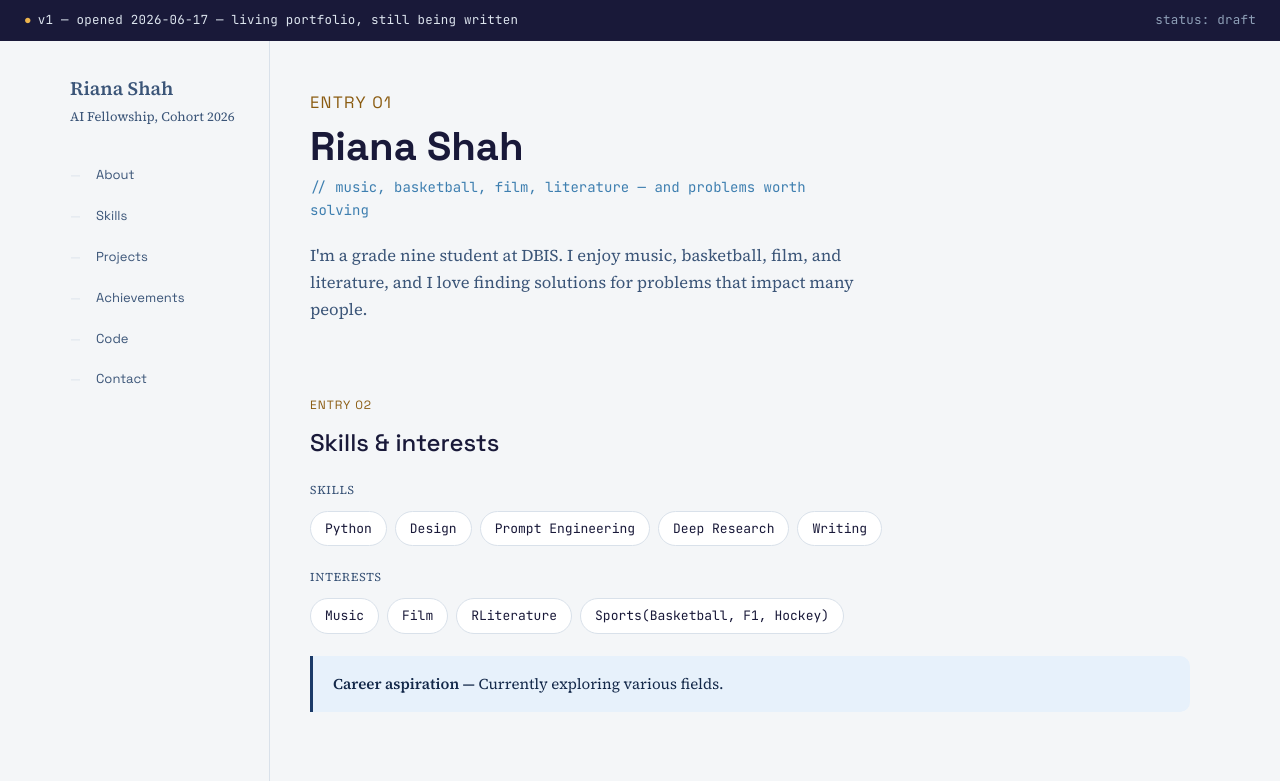
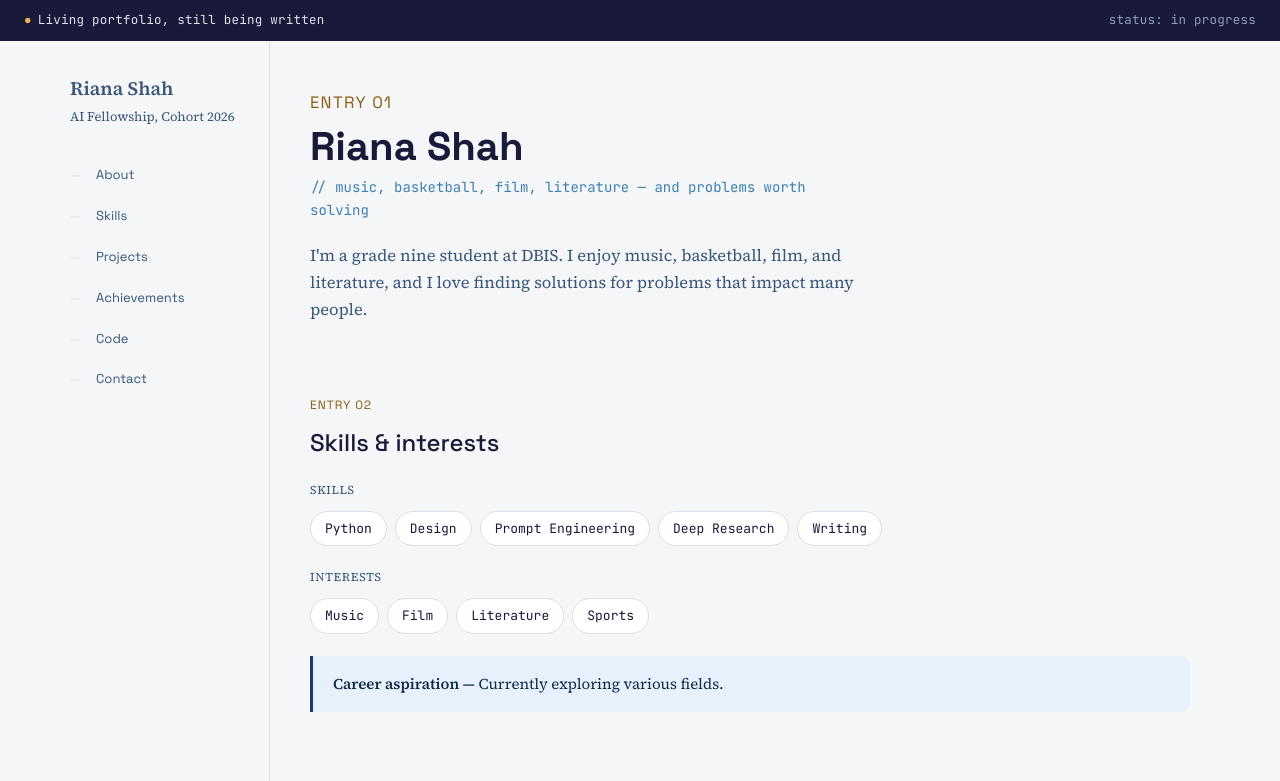
Before and after one commit to Ajskskdaf/Website1, a plain HTML site: page index.html in a window 1280 px wide. Shown: the top 781 px of the page. Drawn offline with Linux system fonts and the light colour scheme.

Commit message:
Update index.html

```diff
--- a/index.html
+++ b/index.html
@@ -287,8 +287,8 @@
 <body>
 
   <div class="logstrip">
-    <div><span class="dot">●</span>v1 — opened 2026-06-17 — living portfolio, still being written</div>
-    <div class="right">status: draft</div>
+    <div><span class="dot">●</span>Living portfolio, still being written</div>
+    <div class="right">status: in progress</div>
   </div>
 
   <div class="shell">
@@ -337,8 +337,8 @@
           <div class="chips">
             <span class="chip">Music</span>
             <span class="chip">Film</span>
-            <span class="chip">RLiterature</span>
-            <span class="chip">Sports(Basketball, F1, Hockey)</span>
+            <span class="chip">Literature</span>
+            <span class="chip">Sports</span>
           </div>
         </div>
 
@@ -377,7 +377,7 @@
           <li>
             <span class="when">5 Apr 2026</span>
             <div>
-              <strong>16th Speaker Award</strong>
+              <strong>16th Speaker Award - SDI</strong>
               <div class="desc">Recognized for public speaking / debate performance.</div>
             </div>
           </li>
```
